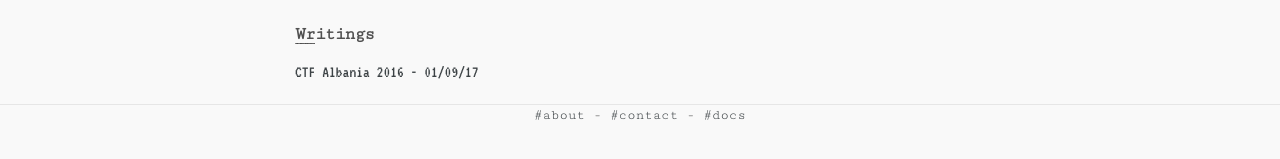
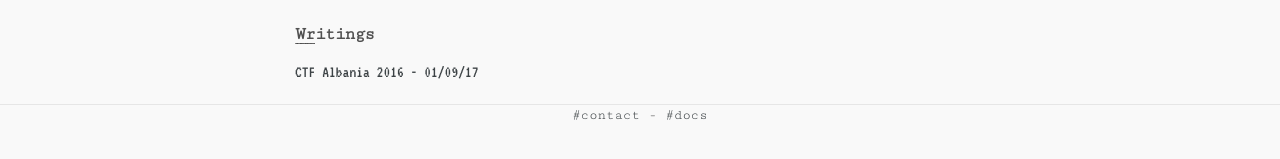
Before and after one commit to redtf/redtf.github.io, a Jekyll site: the page built from index.html, in a window 1280 px wide. Shown: the part 283-442 px from the top of the page. Built offline with Jekyll 4.4.1, drawn with Linux system fonts in a browser that asks for light colours; some web fonts are replaced; the list of posts is cut into pages by our own code.

Commit message:
Updated footer.html

```diff
--- a/_includes/footer.html
+++ b/_includes/footer.html
@@ -2,7 +2,6 @@
   <footer class="site-footer">
     <div class="wrapper-fit">
       <div class="footer-text">
-          <a href="{{ site.baseurl }}/about" title="About">#about</a> -
           <a href="{{ site.baseurl }}/contact" title="Contact">#contact</a> -
           <a href="{{ site.baseurl }}/docs" title="Documents">#docs</a>
       </div>
```
